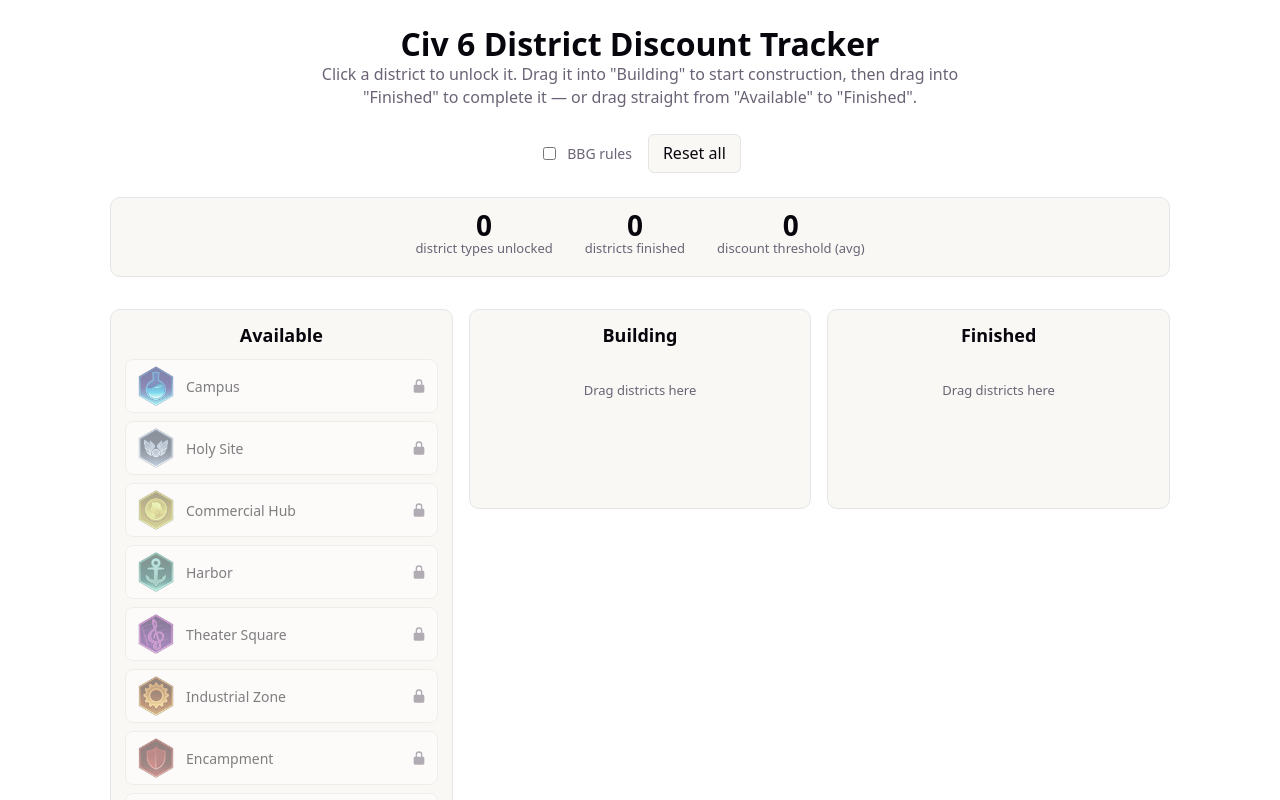
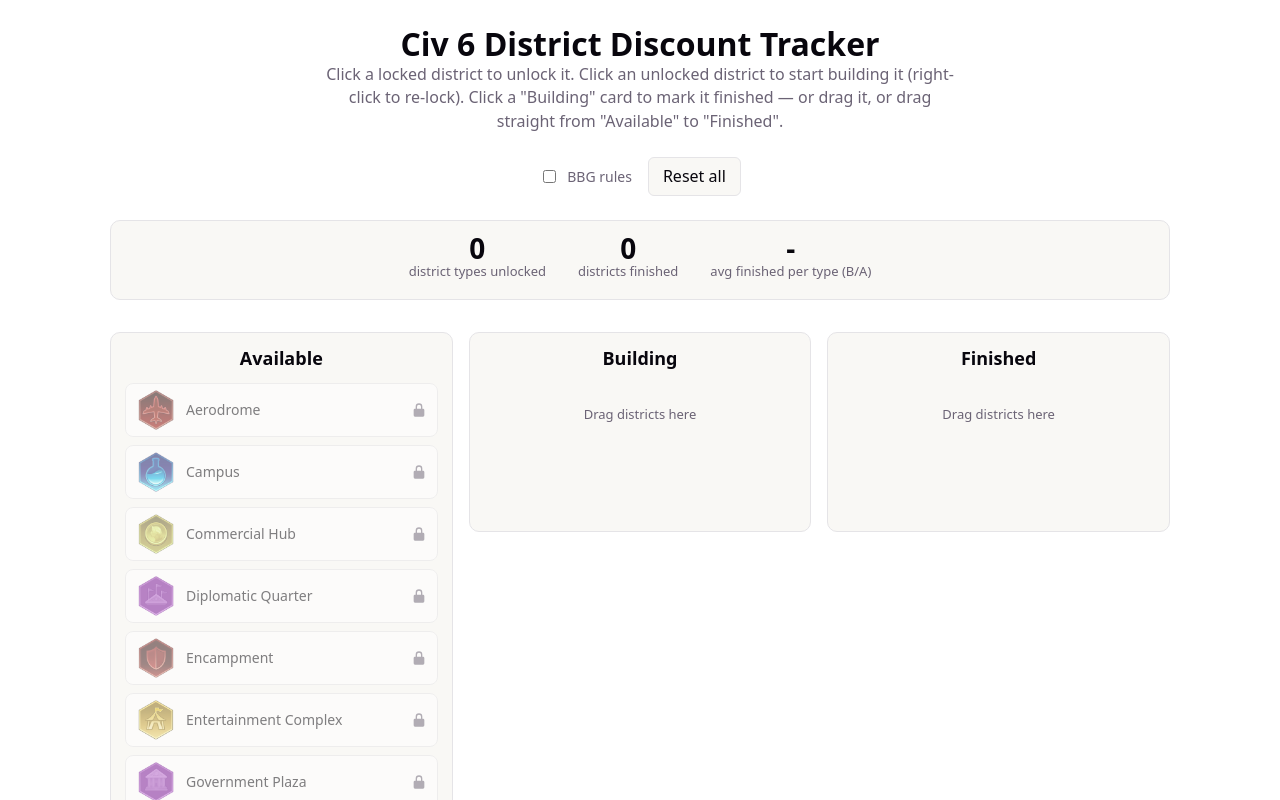
Before and after one commit to Waelmio/civ6-discount, a React (Vite) app: page / in a window 1280 px wide. Shown: the top 800 px of the page. Built offline with nearby package versions, Linux system fonts and the light colour scheme.

Commit message:
Better columns

```diff
--- a/src/App.css
+++ b/src/App.css
@@ -214,3 +214,32 @@
 .remove-btn:hover {
   color: var(--text-h);
 }
+
+.context-menu {
+  position: fixed;
+  z-index: 100;
+  background: var(--bg-card);
+  border: 1px solid var(--border);
+  border-radius: 8px;
+  box-shadow: 0 4px 16px rgba(0, 0, 0, 0.2);
+  padding: 4px;
+  min-width: 120px;
+}
+
+.context-menu button {
+  display: block;
+  width: 100%;
+  text-align: left;
+  font: inherit;
+  font-size: 14px;
+  color: var(--text-h);
+  background: none;
+  border: none;
+  border-radius: 5px;
+  padding: 7px 10px;
+  cursor: pointer;
+}
+
+.context-menu button:hover {
+  background: var(--accent-bg);
+}
--- a/src/App.tsx
+++ b/src/App.tsx
@@ -1,4 +1,4 @@
-import { useMemo, useState } from "react";
+import { useEffect, useMemo, useState } from "react";
 import { DISTRICTS } from "./data/districts";
 import { RULESETS } from "./data/rulesets";
 import { computeDiscounts } from "./lib/discount";
@@ -11,6 +11,9 @@
 interface BuildingInstance {
   uid: string;
   districtId: string;
+  /** Discount status locked in at the moment this district was placed. */
+  discounted: boolean;
+  discountRate: number;
 }
 
 type DragPayload =
@@ -18,6 +21,8 @@
   | { source: "building"; uid: string; districtId: string };
 
 const DRAG_MIME = "application/json";
+
+const SORTED_DISTRICTS = [...DISTRICTS].sort((a, b) => a.name.localeCompare(b.name));
 
 function App() {
   const [useBbg, setUseBbg] = useLocalStorageState("civ6-discount:use-bbg", false);
@@ -34,12 +39,44 @@
     {},
   );
   const [dragOverColumn, setDragOverColumn] = useState<"building" | "finished" | null>(null);
+  const [contextMenu, setContextMenu] = useState<{ x: number; y: number; districtId: string } | null>(
+    null,
+  );
+
+  useEffect(() => {
+    if (!contextMenu) return;
+    const close = () => setContextMenu(null);
+    const closeOnEscape = (e: KeyboardEvent) => {
+      if (e.key === "Escape") close();
+    };
+    // Defer attaching outside-close listeners to the next tick so the same
+    // right-click gesture that opened the menu doesn't immediately close it.
+    const timer = window.setTimeout(() => {
+      window.addEventListener("click", close);
+      window.addEventListener("contextmenu", close);
+      window.addEventListener("blur", close);
+    }, 0);
+    window.addEventListener("keydown", closeOnEscape);
+    return () => {
+      window.clearTimeout(timer);
+      window.removeEventListener("click", close);
+      window.removeEventListener("contextmenu", close);
+      window.removeEventListener("keydown", closeOnEscape);
+      window.removeEventListener("blur", close);
+    };
+  }, [contextMenu]);
 
   const ruleset = useBbg ? BBG : VANILLA;
 
+  const buildingCounts = useMemo(() => {
+    const counts: Record<string, number> = {};
+    for (const b of buildingList) counts[b.districtId] = (counts[b.districtId] ?? 0) + 1;
+    return counts;
+  }, [buildingList]);
+
   const summary = useMemo(
-    () => computeDiscounts(DISTRICTS, unlocked, finishedCounts, ruleset),
-    [unlocked, finishedCounts, ruleset],
+    () => computeDiscounts(DISTRICTS, unlocked, finishedCounts, buildingCounts, ruleset),
+    [unlocked, finishedCounts, buildingCounts, ruleset],
   );
   const resultById = useMemo(() => {
     const map = new Map<string, (typeof summary.results)[number]>();
@@ -47,12 +84,25 @@
     return map;
   }, [summary]);
 
-  function toggleUnlocked(id: string) {
-    setUnlocked((prev) => ({ ...prev, [id]: !prev[id] }));
+  function unlockDistrict(id: string) {
+    setUnlocked((prev) => ({ ...prev, [id]: true }));
+  }
+
+  function lockDistrict(id: string) {
+    setUnlocked((prev) => ({ ...prev, [id]: false }));
   }
 
   function addBuildingInstance(districtId: string) {
-    setBuildingList((prev) => [...prev, { uid: crypto.randomUUID(), districtId }]);
+    const r = resultById.get(districtId);
+    setBuildingList((prev) => [
+      ...prev,
+      {
+        uid: crypto.randomUUID(),
+        districtId,
+        discounted: r?.discounted ?? false,
+        discountRate: r?.discountRate ?? 0,
+      },
+    ]);
   }
 
   function removeBuildingInstance(uid: string) {
@@ -85,6 +135,11 @@
     addBuildingInstance(payload.districtId);
   }
 
+  function completeBuildingInstance(uid: string, districtId: string) {
+    removeBuildingInstance(uid);
+    finishDistrict(districtId);
+  }
+
   function handleDropOnFinished(e: React.DragEvent) {
     e.preventDefault();
     setDragOverColumn(null);
@@ -93,23 +148,33 @@
     if (payload.source === "available") {
       finishDistrict(payload.districtId);
     } else {
-      removeBuildingInstance(payload.uid);
-      finishDistrict(payload.districtId);
+      completeBuildingInstance(payload.uid, payload.districtId);
     }
   }
 
-  const finishedGroups = DISTRICTS.map((d) => ({
+  const finishedGroups = SORTED_DISTRICTS.map((d) => ({
     district: d,
     count: finishedCounts[d.id] ?? 0,
   })).filter((g) => g.count > 0);
+
+  const sortedBuildingList = useMemo(
+    () =>
+      [...buildingList].sort((a, b) => {
+        const nameA = DISTRICTS.find((d) => d.id === a.districtId)?.name ?? "";
+        const nameB = DISTRICTS.find((d) => d.id === b.districtId)?.name ?? "";
+        return nameA.localeCompare(nameB);
+      }),
+    [buildingList],
+  );
 
   return (
     <div id="app">
       <header>
         <h1>Civ 6 District Discount Tracker</h1>
         <p className="subtitle">
-          Click a district to unlock it. Drag it into "Building" to start construction, then drag
-          into "Finished" to complete it — or drag straight from "Available" to "Finished".
+          Click a locked district to unlock it. Click an unlocked district to start building it
+          (right-click to re-lock). Click a "Building" card to mark it finished — or drag it, or
+          drag straight from "Available" to "Finished".
         </p>
       </header>
 
@@ -129,12 +194,12 @@
           <span className="stat-label">district types unlocked</span>
         </div>
         <div className="stat">
-          <span className="stat-value">{summary.totalDistrictsBuilt}</span>
+          <span className="stat-value">{summary.totalCompleted}</span>
           <span className="stat-label">districts finished</span>
         </div>
         <div className="stat">
-          <span className="stat-value">{summary.average}</span>
-          <span className="stat-label">discount threshold (avg)</span>
+          <span className="stat-value">{summary.averageLabel}</span>
+          <span className="stat-label">avg finished per type (B/A)</span>
         </div>
       </section>
 
@@ -142,7 +207,7 @@
         <div className="column">
           <h2>Available</h2>
           <div className="column-body">
-            {DISTRICTS.map((d) => {
+            {SORTED_DISTRICTS.map((d) => {
               const r = resultById.get(d.id)!;
               return (
                 <div
@@ -159,8 +224,27 @@
                     );
                     e.dataTransfer.effectAllowed = "copy";
                   }}
-                  onClick={() => toggleUnlocked(d.id)}
-                  title={r.unlocked ? "Click to lock" : "Click to unlock"}
+                  onClick={() => {
+                    if (r.unlocked) {
+                      addBuildingInstance(d.id);
+                    } else {
+                      unlockDistrict(d.id);
+                    }
+                  }}
+                  onContextMenu={(e) => {
+                    e.preventDefault();
+                    if (!r.unlocked) return;
+                    setContextMenu({ x: e.clientX, y: e.clientY, districtId: d.id });
+                  }}
+                  title={
+                    !r.unlocked
+                      ? "Click to unlock"
+                      : r.discounted
+                        ? "Click to start building. The next one you place is discounted! Right-click to re-lock."
+                        : `Click to start building. Finish ${r.districtsNeededForNextDiscount} more district${
+                            r.districtsNeededForNextDiscount === 1 ? "" : "s"
+                          } (any type) to discount the next one. Right-click to re-lock.`
+                  }
                 >
                   <img src={d.image} alt={d.name} className="district-img" draggable={false} />
                   <span className="district-name">{d.name}</span>
@@ -193,13 +277,15 @@
           <h2>Building</h2>
           <div className="column-body">
             {buildingList.length === 0 && <p className="empty-hint">Drag districts here</p>}
-            {buildingList.map((b) => {
+            {sortedBuildingList.map((b) => {
               const d = DISTRICTS.find((dd) => dd.id === b.districtId)!;
               return (
                 <div
                   key={b.uid}
-                  className="district-tile building"
+                  className={`district-tile building ${b.discounted ? "discounted" : ""}`}
                   draggable
+                  onClick={() => completeBuildingInstance(b.uid, b.districtId)}
+                  title="Click to mark finished"
                   onDragStart={(e) => {
                     e.dataTransfer.setData(
                       DRAG_MIME,
@@ -214,10 +300,16 @@
                 >
                   <img src={d.image} alt={d.name} className="district-img" draggable={false} />
                   <span className="district-name">{d.name}</span>
+                  {b.discounted && (
+                    <span className="badge">-{Math.round(b.discountRate * 100)}%</span>
+                  )}
                   <button
                     type="button"
                     className="remove-btn"
-                    onClick={() => removeBuildingInstance(b.uid)}
+                    onClick={(e) => {
+                      e.stopPropagation();
+                      removeBuildingInstance(b.uid);
+                    }}
                     title="Remove"
                   >
                     ×
@@ -258,6 +350,24 @@
           </div>
         </div>
       </section>
+
+      {contextMenu && (
+        <div
+          className="context-menu"
+          style={{ left: contextMenu.x, top: contextMenu.y }}
+          onClick={(e) => e.stopPropagation()}
+        >
+          <button
+            type="button"
+            onClick={() => {
+              lockDistrict(contextMenu.districtId);
+              setContextMenu(null);
+            }}
+          >
+            Re-lock
+          </button>
+        </div>
+      )}
     </div>
   );
 }
--- a/src/lib/discount.ts
+++ b/src/lib/discount.ts
@@ -6,18 +6,24 @@
   name: string;
   unlocked: boolean;
   finished: number;
-  /** Whether the next district of this type is currently discounted. */
+  building: number;
+  /** C(T): districts of this type completed or placed (building). */
+  placedCount: number;
+  /** Whether the next placement of this type is currently discounted. */
   discounted: boolean;
   discountRate: number;
-  /** How many more empire-wide district completions (of any type) are needed
-   *  before this type's next copy becomes discounted. 0 if already discounted. */
+  /** How many more empire-wide district completions are needed
+   *  before this type's next placement becomes discounted. 0 if already discounted. */
   districtsNeededForNextDiscount: number;
 }
 
 export interface DiscountSummary {
+  /** A: number of specialty district types unlocked. */
   districtTypesUnlocked: number;
-  totalDistrictsBuilt: number;
-  average: number;
+  /** B: number of specialty districts completed. */
+  totalCompleted: number;
+  /** B / A, formatted for display. */
+  averageLabel: string;
   results: DistrictResult[];
 }
 
@@ -25,53 +31,55 @@
   districts: DistrictDef[],
   unlocked: Record<string, boolean>,
   finishedCounts: Record<string, number>,
+  buildingCounts: Record<string, number>,
   ruleset: Ruleset,
 ): DiscountSummary {
-  const districtTypesUnlocked = districts.filter((d) => unlocked[d.id]).length;
-  const totalDistrictsBuilt = districts.reduce((sum, d) => sum + (finishedCounts[d.id] ?? 0), 0);
+  const a = districts.filter((d) => unlocked[d.id]).length;
+  const b = districts.reduce((sum, d) => sum + (finishedCounts[d.id] ?? 0), 0);
 
-  const average =
-    districtTypesUnlocked > 0 ? Math.ceil(totalDistrictsBuilt / districtTypesUnlocked) : 0;
-
-  const gatingMet = districtTypesUnlocked > 0 && totalDistrictsBuilt >= districtTypesUnlocked;
+  const gatingMet = a > 0 && b >= a;
+  const averageLabel = a > 0 ? (b / a).toFixed(2) : "-";
 
   const results: DistrictResult[] = districts.map((d) => {
     const isUnlocked = unlocked[d.id] ?? false;
     const finished = finishedCounts[d.id] ?? 0;
+    const building = buildingCounts[d.id] ?? 0;
+    const placedCount = finished + building;
     const discountRate = d.reducedDiscountRate ? ruleset.reducedDiscount : ruleset.standardDiscount;
 
-    if (!isUnlocked || districtTypesUnlocked === 0) {
+    if (!isUnlocked || a === 0) {
       return {
         id: d.id,
         name: d.name,
         unlocked: isUnlocked,
         finished,
+        building,
+        placedCount,
         discounted: false,
         discountRate,
         districtsNeededForNextDiscount: 0,
       };
     }
 
-    const discounted = gatingMet && finished < average;
+    // C(T) < B/A, compared via cross-multiplication to avoid float rounding.
+    const discounted = gatingMet && placedCount * a < b;
 
-    // Smallest totalDistrictsBuilt (call it T) such that ceil(T / types) > finished,
-    // i.e. T > finished * types. Smallest integer T is finished*types + 1.
-    // Also need T >= types for the gate. Needed additional built = T - totalDistrictsBuilt.
-    const targetTotal = Math.max(finished * districtTypesUnlocked + 1, districtTypesUnlocked);
-    const districtsNeededForNextDiscount = discounted
-      ? 0
-      : Math.max(targetTotal - totalDistrictsBuilt, 0);
+    // Smallest B' such that placedCount * a < B' and B' >= a.
+    const targetB = Math.max(placedCount * a + 1, a);
+    const districtsNeededForNextDiscount = discounted ? 0 : Math.max(targetB - b, 0);
 
     return {
       id: d.id,
       name: d.name,
       unlocked: isUnlocked,
       finished,
+      building,
+      placedCount,
       discounted,
       discountRate,
       districtsNeededForNextDiscount,
     };
   });
 
-  return { districtTypesUnlocked, totalDistrictsBuilt, average, results };
+  return { districtTypesUnlocked: a, totalCompleted: b, averageLabel, results };
 }
```
